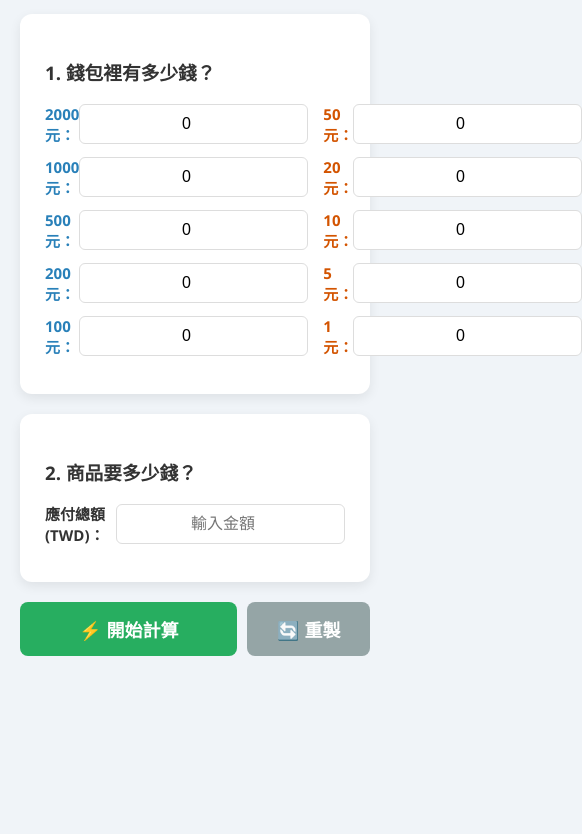
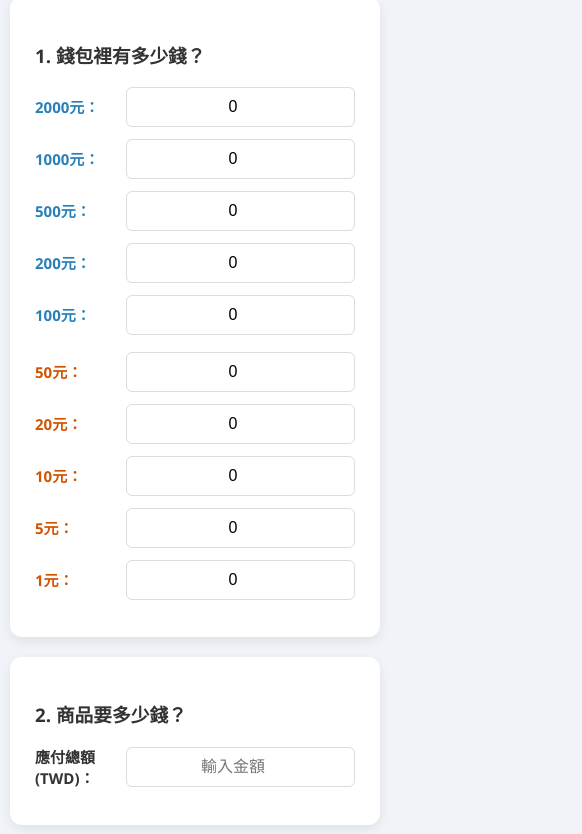
Before and after one commit to zhida8415/-, a plain HTML site: page index.html in a window 390 px wide. Shown: the part 103-937 px from the top of the page, 582 px wide, since content can reach past the window. Before the commit the page ends 844 px from the top, so only its background shows below. Drawn offline with Linux system fonts and the light colour scheme.

Commit message:
Update index.html

```diff
--- a/index.html
+++ b/index.html
@@ -3,7 +3,7 @@
 <head>
     <meta charset="UTF-8">
     <meta name="viewport" content="width=device-width, initial-scale=1.0">
-    <title>零錢終結者 Pro - 最佳付款計算機</title>
+    <title>零錢終結者 - 最佳付款計算機</title>
     <style>
         body {
             font-family: 'Segoe UI', 'Microsoft JhengHei', sans-serif;
@@ -17,6 +17,7 @@
             text-align: center;
             color: #2c3e50;
             margin-bottom: 30px;
+            font-size: 1.8em;
         }
         .card {
             background: white;
@@ -27,7 +28,7 @@
         }
         .grid-container {
             display: grid;
-            grid-template-columns: 1fr 1fr;
+            grid-template-columns: 1fr 1fr; /* 電腦版：分成兩欄 */
             gap: 15px;
         }
         .input-group {
@@ -47,6 +48,8 @@
             border-radius: 6px;
             font-size: 16px;
             text-align: center;
+            /* 避免手機點擊輸入框時畫面自動放大 */
+            touch-action: manipulation;
         }
         .bill-label { color: #2980b9; }
         .coin-label { color: #d35400; }
@@ -95,11 +98,28 @@
             font-weight: bold;
             font-size: 1.2em;
         }
+
+        /* ✨ 這裡就是為手機特別加上的神奇魔法 (RWD 響應式設計) ✨ */
+        @media (max-width: 600px) {
+            body {
+                padding: 10px; /* 手機版邊界縮小一點 */
+            }
+            .grid-container {
+                grid-template-columns: 1fr; /* 手機版：變成單一欄位（上下排列） */
+                gap: 5px;
+            }
+            .button-group {
+                flex-direction: column; /* 手機版：按鈕也改成上下排列，比較好點擊 */
+            }
+            button {
+                width: 100%; /* 按鈕寬度填滿 */
+            }
+        }
     </style>
 </head>
 <body>
 
-    <h1>零錢終結者</h1>
+    <h1>零錢終結者 - 最佳付款計算機</h1>
 
     <div class="card">
         <h3>1. 錢包裡有多少錢？</h3>
@@ -131,26 +151,19 @@
 
     <div class="button-group">
         <button onclick="calculateBestPayment()">⚡ 開始計算</button>
-        <button class="reset-btn" onclick="resetApp()">🔄 重製</button>
+        <button class="reset-btn" onclick="resetApp()">🔄 重置</button>
     </div>
 
     <div id="result"></div>
 
     <script>
-        // 你錢包裡可能有的所有面額
         const denoms = [2000, 1000, 500, 200, 100, 50, 20, 10, 5, 1];
-
-        // 店員收銀機裡用來找錢的面額（移除了 200 和 20）
         const clerkDenoms = [2000, 1000, 500, 100, 50, 10, 5, 1];
 
-        // 計算店員的找零方式
         function getChangeBreakdown(amount) {
             let change = {};
-            // 先把所有面額預設為 0
             denoms.forEach(d => change[d] = 0);
-
             let remaining = amount;
-            // 找零時，只使用店員有的面額 (clerkDenoms)
             for (let d of clerkDenoms) {
                 change[d] = Math.floor(remaining / d);
                 remaining %= d;
```
